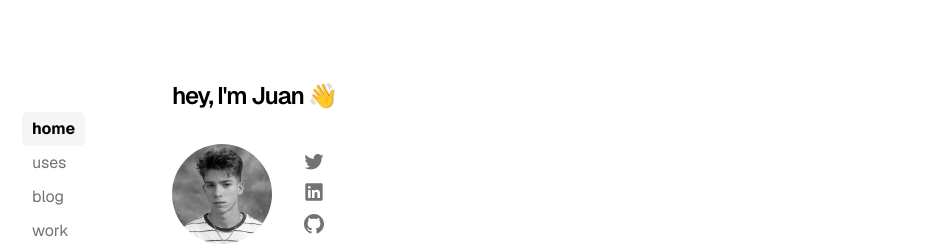
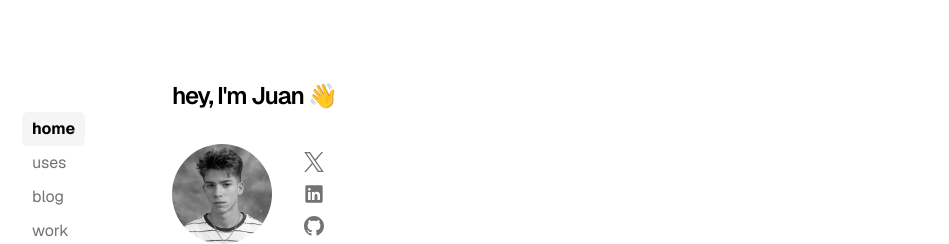
Before and after one commit to jmartinn/portfolio, a Next.js app: page / in a window 1280 px wide. Shown: the top 244 px of the page, without its empty margins (170-1119 px from the left). Built offline with nearby package versions, Linux system fonts and the light colour scheme.

Commit message:
updated twitter icon and added a new skeleton component

```diff
--- a/app/blog/page.tsx
+++ b/app/blog/page.tsx
@@ -1,5 +1,6 @@
 import { Suspense } from "react";
 import { ArrowIcon } from "app/components/icons";
+import { Skeleton } from "app/components/ui/skeleton";
 import { getViewsCount } from "app/db/actions";
 import { getBlogPosts } from "app/db/blog";
 import ViewCounter from "./view-counter";
@@ -57,7 +58,7 @@ async function BlogLink({ slug, name }) {
           <p className="font-medium text-neutral-900 dark:text-neutral-100">
             {name}
           </p>
-          <Suspense fallback={<p className="h-6" />}>
+          <Suspense fallback={<Skeleton className="h-6 w-[90px]" />}>
             <Views slug={slug} />
           </Suspense>
         </div>
--- a/app/components/icons.tsx
+++ b/app/components/icons.tsx
@@ -21,24 +21,16 @@ export function LinkedInIcon() {
 export function TwitterIcon() {
   return (
     <svg
-      aria-label="Twitter"
-      viewBox="0 0 24 20"
+      width={20}
+      height={20}
+      viewBox="0 0 1200 1227"
+      fill="none"
       xmlns="http://www.w3.org/2000/svg"
-      fill="none"
-      width="20"
-      height="16"
     >
-      <g clipPath="url(#a)">
-        <path
-          d="M21.479 4.937c.015.209.015.418.015.628 0 6.424-4.917 13.832-13.906 13.832v-.004a13.89 13.89 0 0 1-7.491-2.18 9.847 9.847 0 0 0 7.233-2.015 4.89 4.89 0 0 1-4.566-3.375c.732.14 1.487.112 2.206-.084a4.868 4.868 0 0 1-3.92-4.764v-.062c.68.376 1.44.585 2.218.608a4.851 4.851 0 0 1-1.513-6.49 13.896 13.896 0 0 0 10.073 5.078 4.848 4.848 0 0 1 1.414-4.644 4.911 4.911 0 0 1 6.914.21A9.84 9.84 0 0 0 23.26.496a4.884 4.884 0 0 1-2.149 2.69 9.76 9.76 0 0 0 2.807-.766 9.898 9.898 0 0 1-2.439 2.518Z"
-          fill="currentColor"
-        />
-      </g>
-      <defs>
-        <clipPath id="a">
-          <path fill="#fff" d="M0 0h24v19.636H0z" />
-        </clipPath>
-      </defs>
+      <path
+        d="M714.163 519.284 1160.89 0h-105.86L667.137 450.887 357.328 0H0l468.492 681.821L0 1226.37h105.866l409.625-476.152 327.181 476.152H1200L714.137 519.284zM569.165 687.828l-47.468-67.894-377.686-540.24h162.604l304.797 435.991 47.468 67.894 396.2 566.721H892.476L569.165 687.854z"
+        fill="currentColor"
+      />
     </svg>
   );
 }
--- /dev/null
+++ b/app/components/ui/skeleton.tsx
@@ -0,0 +1,15 @@
+import { cn } from "lib/utils"
+
+function Skeleton({
+  className,
+  ...props
+}: React.HTMLAttributes<HTMLDivElement>) {
+  return (
+    <div
+      className={cn("animate-pulse rounded-md bg-neutral-200", className)}
+      {...props}
+    />
+  )
+}
+
+export { Skeleton }
--- a/app/page.tsx
+++ b/app/page.tsx
@@ -9,6 +9,7 @@ import {
 } from "./components/icons";
 import { Badge } from "./components/ui/badge";
 import { Suspense } from "react";
+import { Skeleton } from "./components/ui/skeleton";
 import { getViewsCount } from "./db/actions";
 import avatar from "public/images/avatar.jpeg";
 
@@ -28,7 +29,7 @@ async function BlogLink({ slug, name }) {
           <p className="font-medium text-neutral-900 dark:text-neutral-100">
             {name}
           </p>
-          <Suspense fallback={<p className="h-6" />}>
+          <Suspense fallback={<Skeleton className="h-6 w-[90px]" />}>
             <Views slug={slug} />
           </Suspense>
         </div>
@@ -60,12 +61,12 @@ export default function Page() {
             rel="noopener noreferrer"
             target="_blank"
             href="https://twitter.com/juamp_m"
-            className="flex items-center gap-2 dark:hover:text-neutral-200"
+            className="flex items-center gap-2 hover:text-neutral-700 dark:hover:text-neutral-200"
           >
             <TwitterIcon />
           </a>
           <a
-            className="flex items-center gap-2 dark:hover:text-neutral-200"
+            className="flex items-center gap-2 hover:text-neutral-700 dark:hover:text-neutral-200"
             rel="noopener noreferrer"
             target="_blank"
             href="https://www.linkedin.com/in/juampemartin/"
@@ -76,7 +77,7 @@ export default function Page() {
             rel="noopener noreferrer"
             target="_blank"
             href="https://github.com/jmartinn"
-            className="flex items-center gap-2 dark:hover:text-neutral-200"
+            className="flex items-center gap-2 hover:text-neutral-700 dark:hover:text-neutral-200"
           >
             <GitHubIcon />
           </a>
```
Also changed, not shown: app/blog/[slug]/page.tsx (+4 -3 lines).
